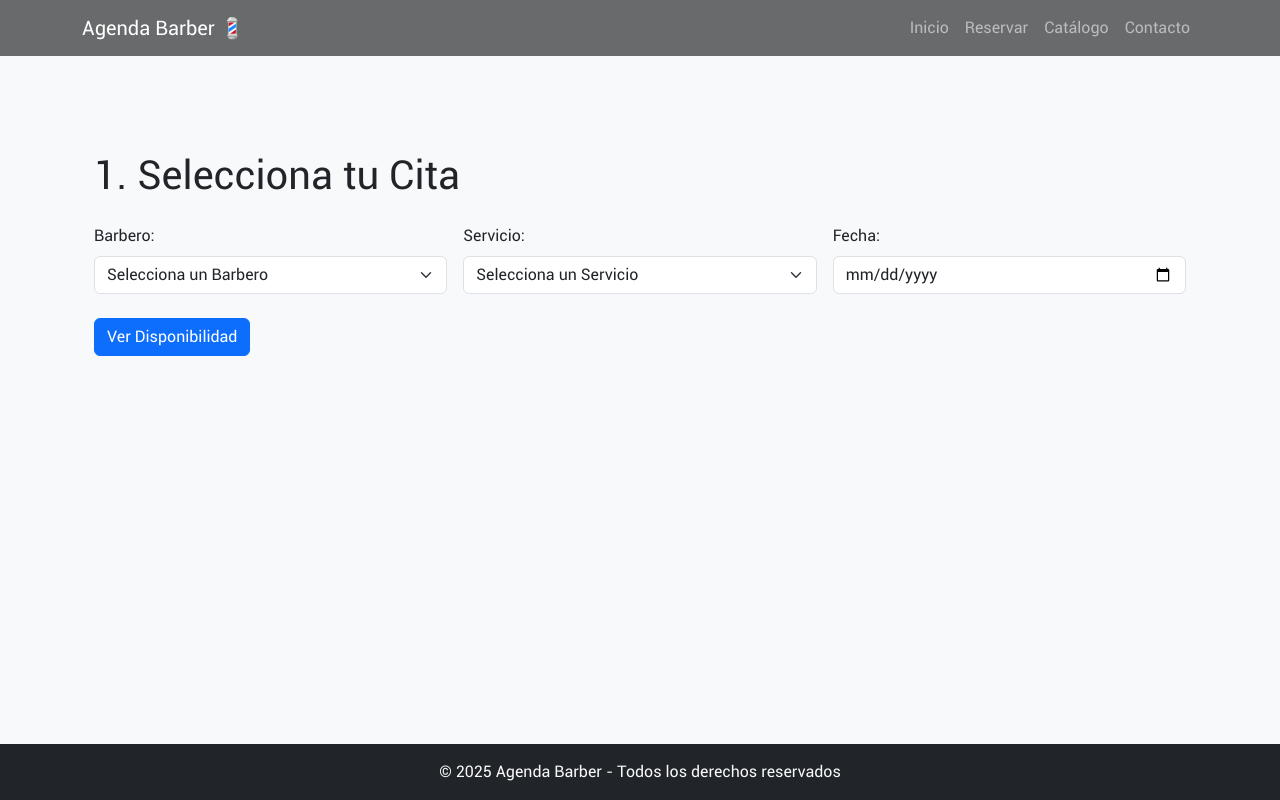
After one commit to dpereira25/AgendaBarber, a Django app: page /reservar/slot/ in a window 1280 px wide. The commit adds this page. Run offline with Django 4.2, Linux system fonts and the light colour scheme; data comes from the database, SQL or seed files in the repository.

Commit message:
22/10 actualizacion de modo de agenda

```diff
--- a/dev/capstone/agendabarber/templates/base.html
+++ b/dev/capstone/agendabarber/templates/base.html
@@ -6,46 +6,59 @@
     <meta name="viewport" content="width=device-width, initial-scale=1.0">
     <title>{% block title %}Agenda Barber 💈{% endblock %}</title>
 
-    <!-- Bootstrap CSS -->
     <link href="https://cdn.jsdelivr.net/npm/bootstrap@5.3.3/dist/css/bootstrap.min.css" rel="stylesheet">
 
-    <!-- Tu CSS -->
     <link rel="stylesheet" href="{% static 'agendabarber/css/style.css' %}">
+
+    <style>
+        /* CSS adicional si quieres un espaciado diferente en móviles */
+        @media (max-width: 576px) {
+            .navbar-brand {
+                font-size: 1.2rem; /* Reduce el tamaño del logo en móviles */
+            }
+        }
+    </style>
 </head>
 <body class="bg-light d-flex flex-column min-vh-100">
 
-    <!-- Navbar -->
     <nav class="navbar navbar-expand-lg navbar-dark" style="background-color: #686A6C;">
         <div class="container">
-            <a class="navbar-brand" href="/">Agenda Barber 💈</a>
-            <button class="navbar-toggler" type="button" data-bs-toggle="collapse" data-bs-target="#navbarNav">
+            <a class="navbar-brand" href="{% url 'inicio' %}">Agenda Barber 💈</a>
+            <button class="navbar-toggler" type="button" data-bs-toggle="collapse" data-bs-target="#navbarNav" aria-controls="navbarNav" aria-expanded="false" aria-label="Toggle navigation">
                 <span class="navbar-toggler-icon"></span>
             </button>
             <div class="collapse navbar-collapse" id="navbarNav">
                 <ul class="navbar-nav ms-auto">
-                    <li class="nav-item"><a class="nav-link" href="inicio">Inicio</a></li>
-                    <li class="nav-item"><a class="nav-link" href="crearReserva">Reservar</a></li>
-                    <li class="nav-item"><a class="nav-link" href="catalogo">Catalogo</a></li>
+                    <li class="nav-item"><a class="nav-link" href="{% url 'inicio' %}">Inicio</a></li>
+                    <li class="nav-item"><a class="nav-link" href="{% url 'seleccionar_slot' %}">Reservar</a></li>
+                    <li class="nav-item"><a class="nav-link" href="{% url 'catalogo' %}">Catálogo</a></li>
                     <li class="nav-item"><a class="nav-link" href="#">Contacto</a></li>
                 </ul>
             </div>
         </div>
     </nav>
 
-    <!-- Contenido dinámico -->
-    <main class="flex-fill container my-5">
+    <main class="flex-fill container my-4 my-md-5">
+        {% if messages %}
+            <div class="row">
+                <div class="col-12">
+                    {% for message in messages %}
+                        <div class="alert alert-{{ message.tags }} alert-dismissible fade show" role="alert">
+                            {{ message }}
+                            <button type="button" class="btn-close" data-bs-dismiss="alert" aria-label="Close"></button>
+                        </div>
+                    {% endfor %}
+                </div>
+            </div>
+        {% endif %}
+
         {% block content %}
         {% endblock %}
     </main>
 
-    <!-- Footer -->
     <footer class="bg-dark text-light text-center py-3 mt-auto">
-        <p class="mb-0">© 2025 Agenda Barber - Todos los derechos reservados</p>
+        <div class="container-fluid"> <p class="mb-0">© 2025 Agenda Barber - Todos los derechos reservados</p>
+        </div>
     </footer>
 
-    <!-- Bootstrap JS -->
     <script src="https://cdn.jsdelivr.net/npm/bootstrap@5.3.3/dist/js/bootstrap.bundle.min.js"></script>
-    <!-- JS propio -->
-    <script src="{% static 'agendabarber/js/script.js' %}"></script>
-</body>
-</html>
--- /dev/null
+++ b/dev/capstone/agendabarber/templates/seleccionar_filtros.html
@@ -0,0 +1,45 @@
+{% extends "base.html" %}
+{% block content %}
+
+<div class="container my-5">
+    <h1 class="mb-4">1. Selecciona tu Cita</h1>
+
+    <form method="POST" action="{% url 'seleccionar_slot' %}">
+        {% csrf_token %}
+
+        <div class="row g-3">
+
+            <div class="col-md-4">
+                <label for="id_barbero" class="form-label">Barbero:</label>
+                <select name="barbero" id="id_barbero" class="form-select" required>
+                    <option value="">Selecciona un Barbero</option>
+                    {% for barbero in barberos %}
+                    <option value="{{ barbero.id }}">{{ barbero.nombre }}</option>
+                    {% endfor %}
+                </select>
+            </div>
+
+            <div class="col-md-4">
+                <label for="id_servicio" class="form-label">Servicio:</label>
+                <select name="servicio" id="id_servicio" class="form-select" required>
+                    <option value="">Selecciona un Servicio</option>
+                    {% for servicio in servicios %}
+                    <option value="{{ servicio.id }}">{{ servicio.nombre }} (${{ servicio.precio }})</option>
+                    {% endfor %}
+                </select>
+            </div>
+
+            <div class="col-md-4">
+                <label for="id_fecha" class="form-label">Fecha:</label>
+                <input type="date" name="fecha" id="id_fecha" class="form-control" min="{{ 'now'|date:'Y-m-d' }}"
+                    required>
+            </div>
+
+        </div>
+
+        <button type="submit" class="btn btn-primary mt-4">Ver Disponibilidad</button>
+
+    </form>
+</div>
+
+{% endblock %}
--- a/dev/capstone/agendabarber/urls.py
+++ b/dev/capstone/agendabarber/urls.py
@@ -4,12 +4,23 @@ from django.conf.urls.static import static
 from django.conf import settings
 
 urlpatterns = [
-    path('', views.cargarBase),
-    path('catalogo', views.cargarCatalogo),
-    path('crearReserva', views.crearReserva),
-    path('inicio', views.cargarInicio),
-    path('confirmacionReserva', views.confirmacionReserva),
+    # Rutas de navegación principal
+    # Usamos 'inicio' como la ruta principal (/)
+    path('', views.cargarInicio, name='inicio'),
+    path('base/', views.cargarBase, name='base'),
+    path('catalogo/', views.cargarCatalogo, name='catalogo'),
+
+    # Rutas del proceso de reserva (Flow de 3 pasos)
+    # 1. Selección de filtros y cálculo de slots disponibles (Lógica de horarios fijos)
+    path('reservar/slot/', views.seleccionar_slot, name='seleccionar_slot'),
+
+    # 2. Creación final de la reserva (Recibe el slot seleccionado y lo guarda)
+    path('reservar/crear/', views.crearReserva, name='crear_reserva'),
+
+    # 3. Página de confirmación
+    path('reservar/confirmacion/', views.confirmacionReserva, name='confirmacion_reserva'),
 ]
 
+# Configuración de archivos estáticos y media (fotos de barberos/servicios) en entorno de desarrollo
 if settings.DEBUG:
     urlpatterns += static(settings.MEDIA_URL, document_root=settings.MEDIA_ROOT)
--- a/dev/capstone/agendabarber/views.py
+++ b/dev/capstone/agendabarber/views.py
@@ -1,43 +1,220 @@
-from django.shortcuts import render, redirect
+from django.shortcuts import render, redirect, get_object_or_404
 from django.contrib import messages
 from .forms import ReservaForm
-from .models import Reserva
-from .models import Servicio
+from .models import Reserva, Servicio, Barbero
+from datetime import timedelta, datetime, time
+from django.utils import timezone
+from django.db.models import Q
 
-# Create your views here.
+# ----------------------------------------------------------------------
+# 💡 REGLAS DE HORARIO FIJO (Definidas aquí temporalmente)
+# ----------------------------------------------------------------------
 
+# Días 1 (Lunes) a 5 (Viernes)
+HORARIO_SEMANAL = {'inicio': time(18, 0), 'fin': time(21, 0)}
+# Día 6 (Sábado)
+HORARIO_SABADO = {'inicio': time(9, 0), 'fin': time(18, 0)}
+# Día 7 (Domingo) - Cerrado
 
-#FUNCIONES PARA CARGAR VISTAS
+# ----------------------------------------------------------------------
+# FUNCIONES DE NAVEGACIÓN (Se mantienen)
+# ----------------------------------------------------------------------
+
 def cargarBase(request):
     return render(request, 'base.html')
-
 
 def cargarCatalogo(request):
     servicios = Servicio.objects.all()
     return render(request, 'catalogo.html', {'servicios': servicios})
 
-
 def cargarInicio(request):
     return render(request, 'inicio.html')
 
+def confirmacionReserva(request):
+    return render(request, 'confirmacionReserva.html')
 
-#
+# ----------------------------------------------------------------------
+# FUNCIÓN PARA SELECCIONAR SLOTS DISPONIBLES (Horario Fijo)
+# ----------------------------------------------------------------------
+
+def seleccionar_slot(request):
+
+    if request.method == 'POST':
+        # Obtención de datos del formulario de selección de Barbero/Servicio/Fecha
+        barbero_id = request.POST.get('barbero')
+        servicio_id = request.POST.get('servicio')
+        fecha_str = request.POST.get('fecha')
+
+        # Validación de datos inicial
+        if not all([barbero_id, servicio_id, fecha_str]):
+            messages.error(request, "Por favor, selecciona un barbero, servicio y fecha.")
+            # Redirigir al formulario inicial si faltan datos
+            return render(request, 'seleccionar_filtros.html', {'barberos': Barbero.objects.all(), 'servicios': Servicio.objects.all()})
+
+        try:
+            barbero = get_object_or_404(Barbero, pk=barbero_id)
+            servicio = get_object_or_404(Servicio, pk=servicio_id)
+            fecha_reserva = datetime.strptime(fecha_str, '%Y-%m-%d').date()
+        except ValueError:
+            messages.error(request, "Formato de fecha inválido.")
+            return redirect('inicio') # O la URL de tu formulario de inicio
+
+
+        # ----------------------------------------------------------------------
+        # 2. DETERMINAR HORAS LABORALES FIJAS
+        # ----------------------------------------------------------------------
+
+        dia_semana = fecha_reserva.isoweekday() # 1=Lunes a 7=Domingo
+
+        if 1 <= dia_semana <= 5: # Lunes a Viernes
+            horario = HORARIO_SEMANAL
+        elif dia_semana == 6: # Sábado
+            horario = HORARIO_SABADO
+        else: # Domingo (Cerrado)
+            messages.error(request, f'La barbería está cerrada el día {fecha_reserva.strftime("%A")}.')
+            return redirect('inicio')
+
+        # Convertir la hora de inicio y fin laboral a objetos datetime (con timezone)
+        hora_inicio_laboral = timezone.make_aware(
+            datetime.combine(fecha_reserva, horario['inicio'])
+        )
+        hora_fin_laboral = timezone.make_aware(
+            datetime.combine(fecha_reserva, horario['fin'])
+        )
+
+        duracion_servicio = timedelta(minutes=servicio.duracion_minutos)
+
+        # ----------------------------------------------------------------------
+        # 3. GENERAR SLOTS DE TIEMPO POTENCIALES
+        # ----------------------------------------------------------------------
+
+        slots_potenciales = []
+        slot_actual = hora_inicio_laboral
+
+        # Generar slots que terminan antes o exactamente a la hora de fin laboral
+        while slot_actual + duracion_servicio <= hora_fin_laboral:
+            slots_potenciales.append(slot_actual)
+            # Avanzar al siguiente slot según la duración del servicio
+            slot_actual += duracion_servicio
+
+        # ----------------------------------------------------------------------
+        # 4. FILTRAR SLOTS DISPONIBLES
+        # ----------------------------------------------------------------------
+
+        # Obtener las reservas que ya están ocupadas por ese barbero ese día
+        reservas_ocupadas = Reserva.objects.filter(
+            barbero=barbero,
+            inicio__date=fecha_reserva,
+            estado__in=['Pendiente', 'Confirmada']
+        ).order_by('inicio')
+
+        slots_disponibles = []
+
+        for slot in slots_potenciales:
+            slot_fin = slot + duracion_servicio
+            esta_ocupado = False
+
+            # Comprobar solapamiento: [Reserva.Inicio < Slot.Fin] AND [Reserva.Fin > Slot.Inicio]
+            for reserva in reservas_ocupadas:
+                if reserva.inicio < slot_fin and reserva.fin > slot:
+                    esta_ocupado = True
+                    break
+
+            if not esta_ocupado:
+                slots_disponibles.append(slot)
+
+        # ----------------------------------------------------------------------
+        # 5. RENDERIZAR RESULTADOS
+        # ----------------------------------------------------------------------
+
+        context = {
+            'barbero': barbero,
+            'servicio': servicio,
+            'fecha_seleccionada': fecha_reserva,
+            'slots_disponibles': slots_disponibles,
+        }
+
+        return render(request, 'slots_disponibles.html', context)
+
+    else:
+        # Petición GET: Cargar datos para el formulario inicial
+        context = {
+            'barberos': Barbero.objects.all(),
+            'servicios': Servicio.objects.all(),
+        }
+        return render(request, 'seleccionar_filtros.html', context)
+
+
+# ----------------------------------------------------------------------
+# FUNCIÓN DE CREACIÓN DE RESERVA (Ajustada para Horario Fijo)
+# ----------------------------------------------------------------------
+
 def crearReserva(request):
     if request.method == 'POST':
         form = ReservaForm(request.POST)
         if form.is_valid():
             reserva = form.save(commit=False)
-            reserva.cliente = request.user  # asignar usuario autenticado
-            # validar si la hora ya está ocupada
-            if Reserva.objects.filter(barbero=reserva.barbero, fecha=reserva.fecha, hora=reserva.hora).exists():
-                messages.error(request, 'Esta hora ya está reservada.')
+
+            if not request.user.is_authenticated:
+                messages.error(request, 'Debes iniciar sesión para hacer una reserva.')
+                return redirect('login_url')
+
+            reserva.cliente = request.user
+
+            servicio = reserva.servicio
+            barbero = reserva.barbero
+
+            # --- 1. CÁLCULO DE HORARIO DE FIN ---
+            duracion = timedelta(minutes=servicio.duracion_minutos)
+            inicio_reserva = reserva.inicio
+            fin_reserva = inicio_reserva + duracion
+
+            # ----------------------------------------------------------------------
+            # --- 2. VALIDACIÓN DE HORARIO DE TRABAJO FIJO ---
+            # ----------------------------------------------------------------------
+
+            dia_semana = inicio_reserva.isoweekday()
+
+            if 1 <= dia_semana <= 5: # Lunes a Viernes
+                horario = HORARIO_SEMANAL
+            elif dia_semana == 6: # Sábado
+                horario = HORARIO_SABADO
+            else: # Domingo (Cerrado)
+                messages.error(request, f'La barbería está cerrada los domingos.')
+                return render(request, 'crearReserva.html', {'form': form})
+
+
+            # Crear objetos datetime con la hora de inicio y fin del horario fijo
+            hora_inicio_laboral = timezone.make_aware(
+                datetime.combine(inicio_reserva.date(), horario['inicio'])
+            )
+            hora_fin_laboral = timezone.make_aware(
+                datetime.combine(inicio_reserva.date(), horario['fin'])
+            )
+
+            # Verificar si la reserva completa está dentro del horario laboral fijo
+            if inicio_reserva < hora_inicio_laboral or fin_reserva > hora_fin_laboral:
+                messages.error(request, f'La reserva está fuera del horario fijo establecido.')
+                return render(request, 'crearReserva.html', {'form': form})
+
+            # ----------------------------------------------------------------------
+            # --- 3. VALIDACIÓN DE SOLAPAMIENTO (Se mantiene) ---
+            # ----------------------------------------------------------------------
+
+            solapamientos = Reserva.objects.filter(
+                barbero=barbero,
+                inicio__date=inicio_reserva.date(),
+                inicio__lt=fin_reserva,
+                fin__gt=inicio_reserva
+            ).exists()
+
+            if solapamientos:
+                messages.error(request, 'Esta franja horaria ya está ocupada por otra reserva.')
             else:
                 reserva.save()
                 messages.success(request, 'Reserva creada correctamente.')
-                return redirect('/confirmacionReserva')
+                return redirect('confirmacionReserva')
     else:
         form = ReservaForm()
+
     return render(request, 'crearReserva.html', {'form': form})
-
-def confirmacionReserva(request):
-    return render(request, 'confirmacionReserva.html')
```
Also changed, not shown: dev/capstone/agendabarber/models.py (+44 -4 lines), dev/capstone/agendabarber/templates/crearReserva.html (+18 -19 lines), dev/capstone/agendabarber/templates/slots_disponibles.html (added, +45 -0 lines), dev/capstone/agendabarber/migrations/0003_remove_reserva_fecha_remove_reserva_hora_and_more.py (added), dev/capstone/db.sqlite3.
